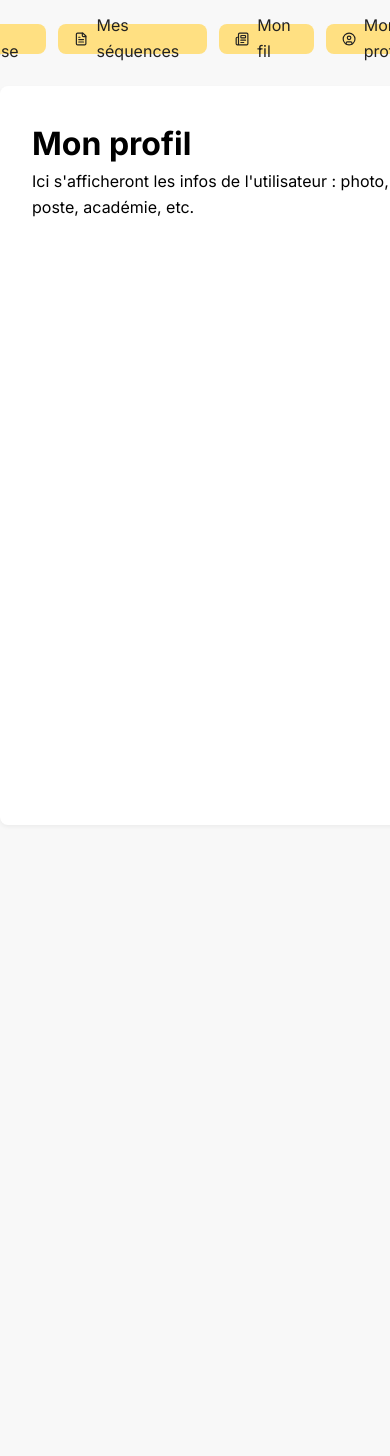
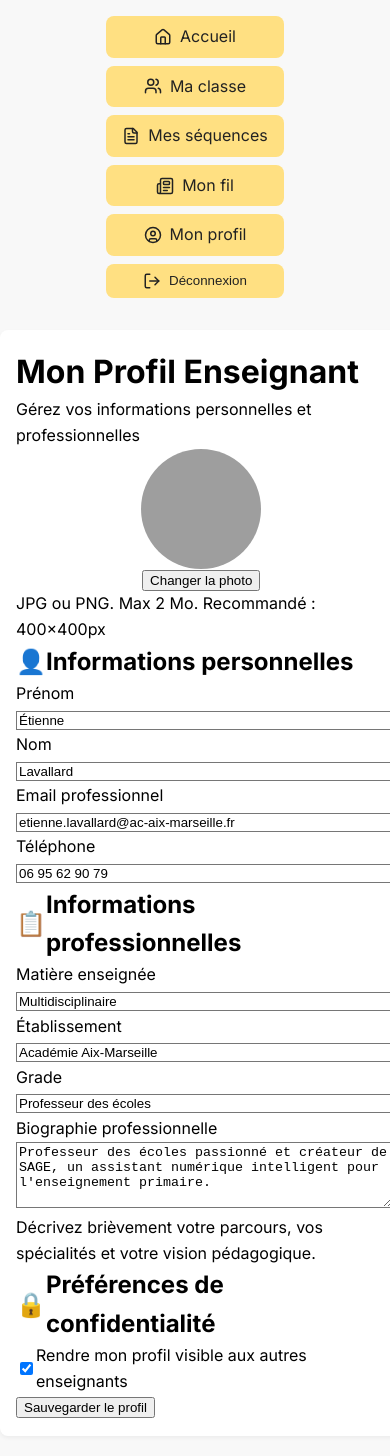
Before and after one commit to Ghost0fMars/SageWebApp, a Next.js app: page /profil in a window 390 px wide. Shown: the top 1456 px of the page. Before the commit the page ends 857 px from the top, so only its background shows below. Built offline with nearby package versions, Linux system fonts and the light colour scheme; grey boxes are pictures that could not be loaded.

Commit message:
Mise à jour du schedule et correction des bugs tuiles sidebard/Schedule/date

```diff
--- a/pages/api/seances/[id].js
+++ b/pages/api/seances/[id].js
@@ -29,11 +29,19 @@ export default async function handler(req, res) {
       }
     }
 
-    const { position, date, objectif, subtitle, consigne, detailed } = body;
+    const { position, semaine, objectif, subtitle, consigne, detailed } = body;
 
     const data = {};
     if (position !== undefined) data.position = position;
-    if (date !== undefined) data.date = new Date(date); // ✅ Ajout : convertit en Date JS
+
+    if (semaine !== undefined) {
+      if (semaine === null) {
+        data.semaine = null; // ✅ on réinitialise proprement
+      } else {
+        data.semaine = new Date(semaine); // ✅ convertit en Date
+      }
+    }
+
     if (objectif !== undefined) data.objectif = objectif;
     if (subtitle !== undefined) data.subtitle = subtitle;
     if (consigne !== undefined) data.consigne = consigne;
--- a/pages/profil.js
+++ b/pages/profil.js
@@ -1,12 +1,191 @@
 import Header from "@/components/Header";
+import Image from "next/image";
+import { useState } from "react";
 
-export default function Profil() {
+export default function Profile() {
+  const [formData, setFormData] = useState({
+    firstName: "Étienne",
+    lastName: "Lavallard",
+    email: "etienne.lavallard@ac-aix-marseille.fr",
+    phone: "06 95 62 90 79",
+    subject: "Multidisciplinaire",
+    school: "Académie Aix-Marseille",
+    grade: "Professeur des écoles",
+    bio: "Professeur des écoles passionné et créateur de SAGE, un assistant numérique intelligent pour l'enseignement primaire.",
+    isVisible: true,
+  });
+
+  const handleChange = (e) => {
+    const { name, value, type, checked } = e.target;
+    setFormData({
+      ...formData,
+      [name]: type === "checkbox" ? checked : value,
+    });
+  };
+
+  const handleSubmit = (e) => {
+    e.preventDefault();
+    console.log("Profil sauvegardé :", formData);
+    // TODO : envoyer les données au backend
+  };
+
   return (
     <>
       <Header />
+
       <div className="container">
-        <h1>Mon profil</h1>
-        <p>Ici s'afficheront les infos de l'utilisateur : photo, poste, académie, etc.</p>
+        {/* Bandeau titre */}
+        <div className="bg-blue-600 text-white rounded-t-lg px-6 py-6 mb-8">
+          <h1 className="text-3xl font-bold">Mon Profil Enseignant</h1>
+          <p className="text-sm">Gérez vos informations personnelles et professionnelles</p>
+        </div>
+
+        <form onSubmit={handleSubmit} className="space-y-10">
+          {/* Photo + bouton */}
+          <div className="flex flex-col items-center">
+            <Image
+              src="/logo_sage_chouette.png"
+              alt="Photo de profil"
+              width={120}
+              height={120}
+              className="rounded-full border"
+            />
+            <button
+              type="button"
+              className="mt-4 px-4 py-2 bg-blue-600 text-white rounded hover:bg-blue-700"
+            >
+              Changer la photo
+            </button>
+            <p className="text-gray-500 text-sm mt-2">
+              JPG ou PNG. Max 2 Mo. Recommandé : 400×400px
+            </p>
+          </div>
+
+          {/* Infos personnelles */}
+          <section>
+            <h2 className="text-xl font-semibold mb-4 flex items-center gap-2">
+              <span className="text-purple-600">👤</span> Informations personnelles
+            </h2>
+            <div className="grid grid-cols-1 md:grid-cols-2 gap-6">
+              <div>
+                <label className="block mb-1 font-medium">Prénom</label>
+                <input
+                  type="text"
+                  name="firstName"
+                  value={formData.firstName}
+                  onChange={handleChange}
+                  className="w-full border rounded px-4 py-2"
+                />
+              </div>
+              <div>
+                <label className="block mb-1 font-medium">Nom</label>
+                <input
+                  type="text"
+                  name="lastName"
+                  value={formData.lastName}
+                  onChange={handleChange}
+                  className="w-full border rounded px-4 py-2"
+                />
+              </div>
+              <div>
+                <label className="block mb-1 font-medium">Email professionnel</label>
+                <input
+                  type="email"
+                  name="email"
+                  value={formData.email}
+                  onChange={handleChange}
+                  className="w-full border rounded px-4 py-2"
+                />
+              </div>
+              <div>
+                <label className="block mb-1 font-medium">Téléphone</label>
+                <input
+                  type="text"
+                  name="phone"
+                  value={formData.phone}
+                  onChange={handleChange}
+                  className="w-full border rounded px-4 py-2"
+                />
+              </div>
+            </div>
+          </section>
+
+          {/* Infos professionnelles */}
+          <section>
+            <h2 className="text-xl font-semibold mb-4 flex items-center gap-2">
+              <span className="text-purple-600">📋</span> Informations professionnelles
+            </h2>
+            <div className="grid grid-cols-1 md:grid-cols-2 gap-6">
+              <div>
+                <label className="block mb-1 font-medium">Matière enseignée</label>
+                <input
+                  type="text"
+                  name="subject"
+                  value={formData.subject}
+                  onChange={handleChange}
+                  className="w-full border rounded px-4 py-2"
+                />
+              </div>
+              <div>
+                <label className="block mb-1 font-medium">Établissement</label>
+                <input
+                  type="text"
+                  name="school"
+                  value={formData.school}
+                  onChange={handleChange}
+                  className="w-full border rounded px-4 py-2"
+                />
+              </div>
+              <div>
+                <label className="block mb-1 font-medium">Grade</label>
+                <input
+                  type="text"
+                  name="grade"
+                  value={formData.grade}
+                  onChange={handleChange}
+                  className="w-full border rounded px-4 py-2"
+                />
+              </div>
+            </div>
+            <div className="mt-6">
+              <label className="block mb-1 font-medium">Biographie professionnelle</label>
+              <textarea
+                name="bio"
+                value={formData.bio}
+                onChange={handleChange}
+                rows="4"
+                className="w-full border rounded px-4 py-2"
+              ></textarea>
+              <p className="text-sm text-gray-500 mt-1">
+                Décrivez brièvement votre parcours, vos spécialités et votre vision pédagogique.
+              </p>
+            </div>
+          </section>
+
+          {/* Préférences */}
+          <section>
+            <h2 className="text-xl font-semibold mb-4 flex items-center gap-2">
+              <span className="text-purple-600">🔒</span> Préférences de confidentialité
+            </h2>
+            <label className="flex items-center space-x-2">
+              <input
+                type="checkbox"
+                name="isVisible"
+                checked={formData.isVisible}
+                onChange={handleChange}
+                className="w-4 h-4"
+              />
+              <span>Rendre mon profil visible aux autres enseignants</span>
+            </label>
+          </section>
+
+          <button
+            type="submit"
+            className="px-6 py-3 bg-green-600 text-white rounded hover:bg-green-700"
+          >
+            Sauvegarder le profil
+          </button>
+        </form>
       </div>
     </>
   );
--- a/styles/globals.css
+++ b/styles/globals.css
@@ -66,6 +66,7 @@ h1 {
   min-height: 300px;
   height: auto !important;
   max-height: none;
+  border: none !important;
 }
 
 .ql-toolbar {
@@ -73,12 +74,14 @@ h1 {
   top: 0;
   background: #fff;
   z-index: 10;
+  border: none !important;
 }
 
 .ql-editor {
   min-height: 300px;
   height: auto !important;
   overflow: visible !important;
+  border: none !important;
 }
 
 /* Bannières */
@@ -160,7 +163,6 @@ h1 {
   width: 70px;
 }
 
-/* Coins arrondis */
 .emploi-table th:first-child {
   border-top-left-radius: 12px;
 }
@@ -202,27 +204,28 @@ h1 {
   padding: 8px 16px;
   font-weight: 300;
   transition: background 0.2s;
-  min-width: 70px;      /* Largeur minimale identique */
-  height: 30px;          /* Hauteur identique */
+  min-width: 70px;
+  height: 30px;
   justify-content: center;
   display: flex;
   gap: 0.5rem;
   align-items: center;
   box-sizing: border-box;
 }
+
 .header-buttons .button:hover {
   background: #ffd54f;
 }
 
 .header-buttons {
   display: flex;
-  gap: 0.75rem; /* Espace entre chaque bouton */
+  gap: 0.75rem;
   align-items: center;
   justify-content: center;
 }
 
 header {
-  margin-top: 1.5rem; /* Ajuste la valeur selon l'espacement désiré */
+  margin-top: 1.5rem;
 }
 
 html, body {
@@ -240,41 +243,29 @@ html, body {
   margin-top: 2rem;
 }
 
-.ql-container {
-  border: none !important;
-}
-
-.ql-editor {
-  border: none !important;
-}
-
-.ql-toolbar {
-  border: none !important;
-}
-
 /* Boutons fixes et minimalistes à droite des tuiles */
 .tile-button {
   box-sizing: border-box;
-  width: 1.25rem;    /* équivaut à w-8 */
-  height: 1.25rem;   /* équivaut à h-8 */
+  width: 1.25rem;
+  height: 1.25rem;
   display: flex;
   align-items: center;
   justify-content: center;
-  background: #e5e5e5; /* gris neutre */
+  background: #e5e5e5;
   color: #000000;
   border: none;
-  border-radius: 0.375rem; /* arrondi léger */
+  border-radius: 0.375rem;
   font-size: 1rem;
   cursor: pointer;
 }
 
 .tile-button:hover {
-  background: #d4d4d4; /* optionnel : léger hover */
+  background: #d4d4d4;
 }
 
 /* Tuiles pour les séances */
 .tile-seance {
-  background-color: #e6f7f4; /* même pastel que tes tuiles séquence */
+  background-color: #e6f7f4;
   padding: 1.5rem;
   border-radius: 0.75rem;
   box-shadow: 0 2px 6px rgba(0,0,0,0.05);
@@ -289,3 +280,69 @@ html, body {
   transform: scale(1.02);
   box-shadow: 0 4px 12px rgba(0,0,0,0.1);
 }
+
+/* ------------------------------
+   Améliorations Responsive Mobile
+   ------------------------------ */
+@media (max-width: 768px) {
+  .container {
+    width: 95%;
+    padding: 1rem;
+  }
+
+  .header-buttons {
+    flex-direction: column;
+    gap: 0.5rem;
+  }
+
+  .header-buttons .button {
+    width: 100%;
+    min-width: auto;
+    height: auto;
+    text-align: center;
+  }
+
+  header {
+    margin-top: 1rem;
+  }
+
+  .main-content {
+    padding-left: 1rem;
+    padding-right: 1rem;
+  }
+
+  .emploi-du-temps {
+    padding: 1rem;
+    overflow-x: auto;
+  }
+
+  .emploi-table {
+    font-size: 0.75rem;
+    min-width: 600px;
+  }
+
+  .bibliotheque-tuiles {
+    width: 100%;
+    padding: 1rem;
+  }
+
+  .tile-button {
+    width: 1rem;
+    height: 1rem;
+    font-size: 0.8rem;
+  }
+
+  .tile, .tuile, .tile-seance {
+    padding: 1rem;
+    font-size: 0.8rem;
+  }
+
+  .banner-image {
+    border-radius: 0.5rem;
+  }
+
+  .banner-button {
+    padding: 0.4rem 0.8rem;
+    font-size: 0.8rem;
+  }
+}
```
Also changed, not shown: pages/HomePage.js (+28 -8 lines), pages/api/seances/index.js (+14 -7 lines), 2 other files (tests, documents, lock files or other folders).
